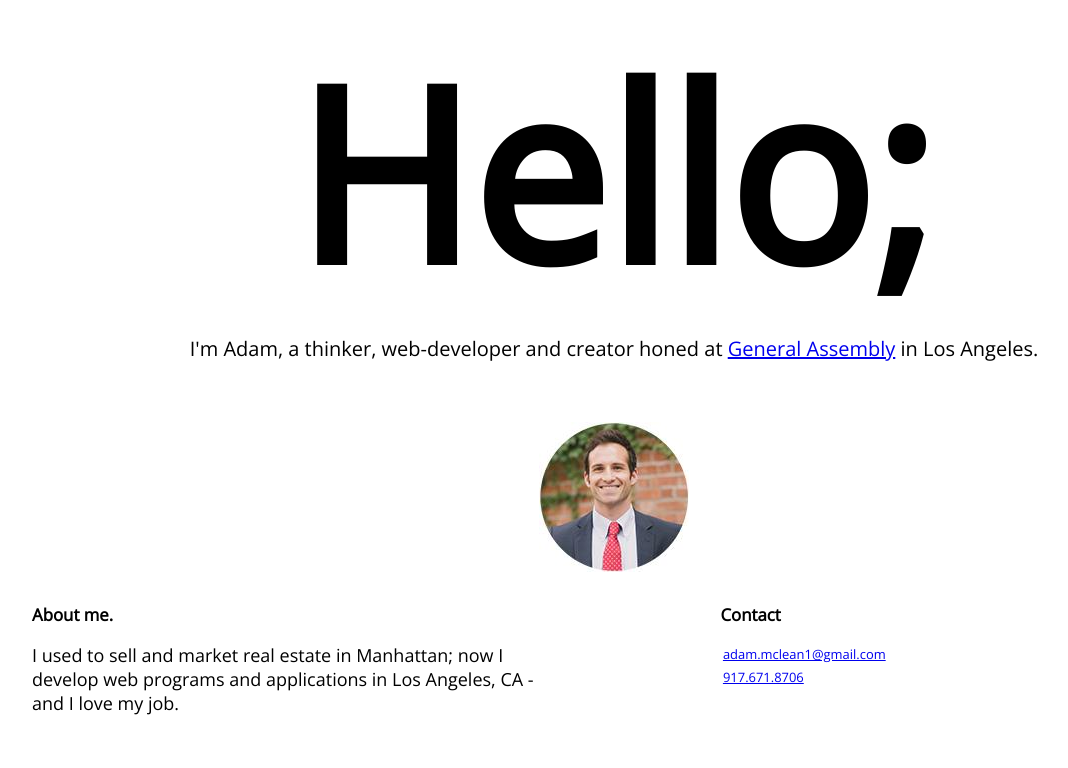
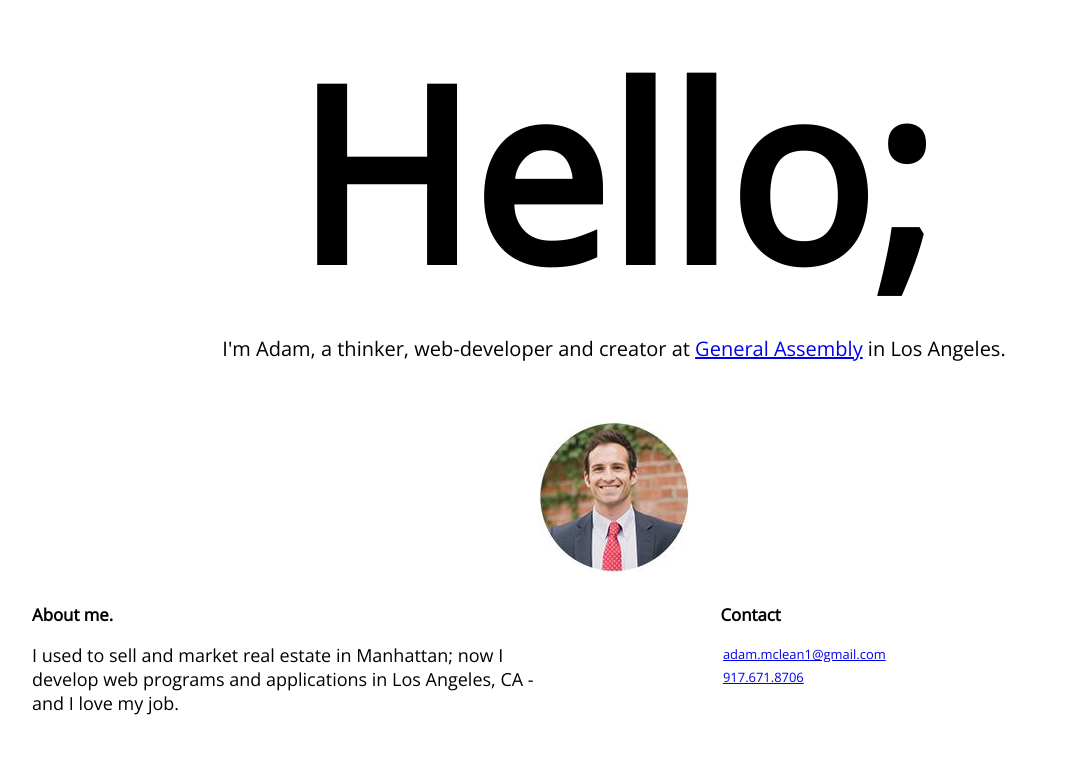
Before and after one commit to adammclean/ga-interview, a plain HTML site: page index.html in a window 1280 px wide. Shown: the whole page, without its empty margins (26-1094 px from the left). Drawn offline with nearby package versions, Linux system fonts and the light colour scheme.

Commit message:
copywrite final

```diff
--- a/css/style.css
+++ b/css/style.css
@@ -1,8 +1,9 @@
 /***********************
 Colors
 ***********************/
-/*body {
-	background: url("http://turbo.designwoop.com/uploads/2012/05/9-580x326.png");
+/*
+body {
+	background: url("http://dash.ga.co/assets/anna-bg.png");
 	text-align: center;
 	background-size: cover;
 	background-position: center;
--- a/index.html
+++ b/index.html
@@ -9,7 +9,7 @@
 
 	<div id="jumbotron">
 		<h1>Hello;</h1>
-			<p>I'm Adam, a thinker, web-developer and creator honed at <a href="https://generalassemb.ly/">General Assembly</a> in Los Angeles.</p>
+			<p>I'm Adam, a thinker, web-developer and creator at <a href="https://generalassemb.ly/">General Assembly</a> in Los Angeles.</p>
 	</div>
 
 	<div id ="img">
```
